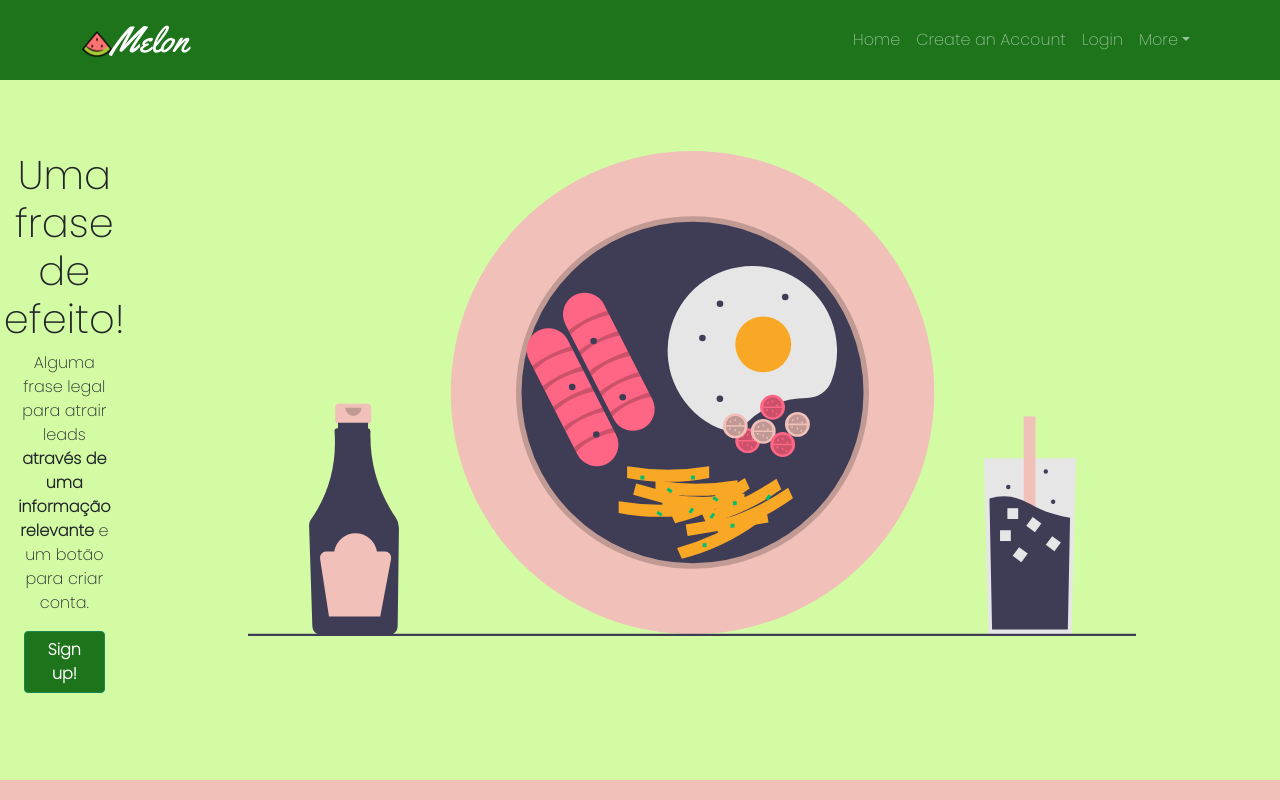
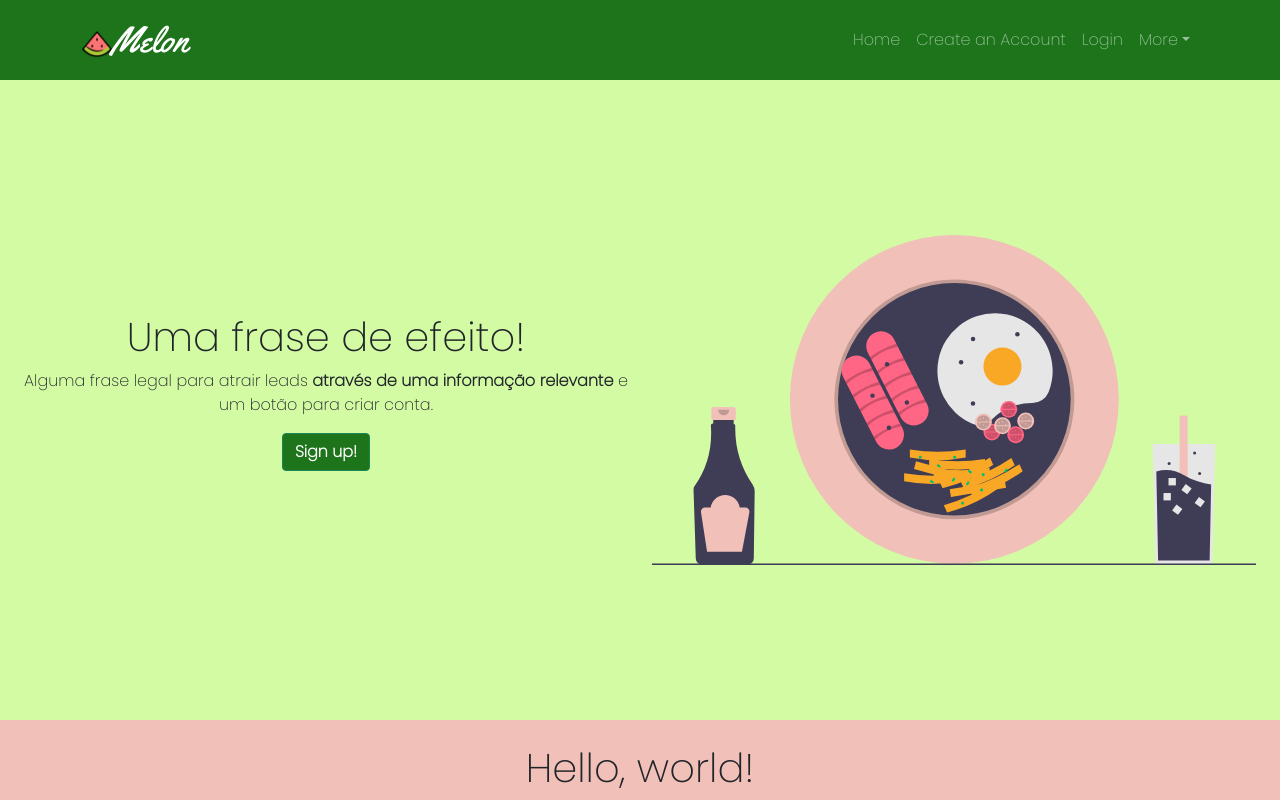
Before and after one commit to augustomolke/deliveryapp_app, a React (Create React App) app: page /#/ in a window 1280 px wide. Shown: the top 800 px of the page. Built offline with nearby package versions, Linux system fonts and the light colour scheme.

Commit message:
fix layout

```diff
--- a/src/App.css
+++ b/src/App.css
@@ -36,7 +36,7 @@
 }
 
 .homecontent {
-  height: 700px;
+  height: 80vh;
 }
 
 .center {
--- a/src/pages/home.js
+++ b/src/pages/home.js
@@ -13,7 +13,7 @@ const Home = () => {
         bsPrefix="jumbotron bg-neongreen homecontent"
       >
         <Row>
-          <Col sm={1} className="center">
+          <Col sm className="center">
             <h1>Uma frase de efeito!</h1>
             <p>
               Alguma frase legal para atrair leads
@@ -26,7 +26,7 @@ const Home = () => {
               </Button>
             </p>
           </Col>
-          <Col>
+          <Col sm>
             <img className="img-fluid" src={breakfastRose} />
           </Col>
         </Row>
```
